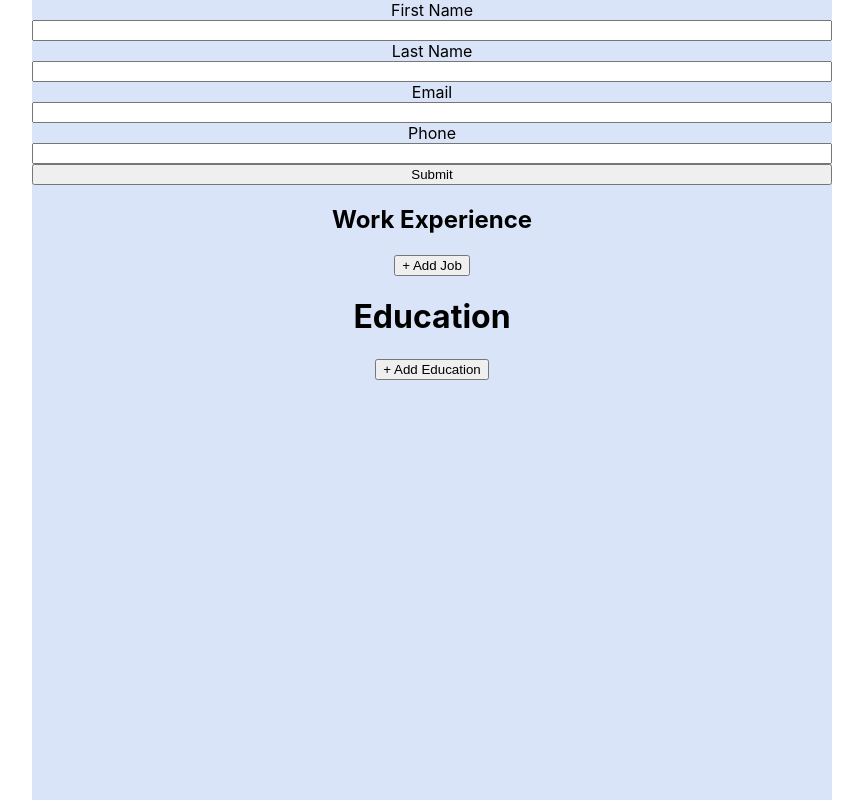
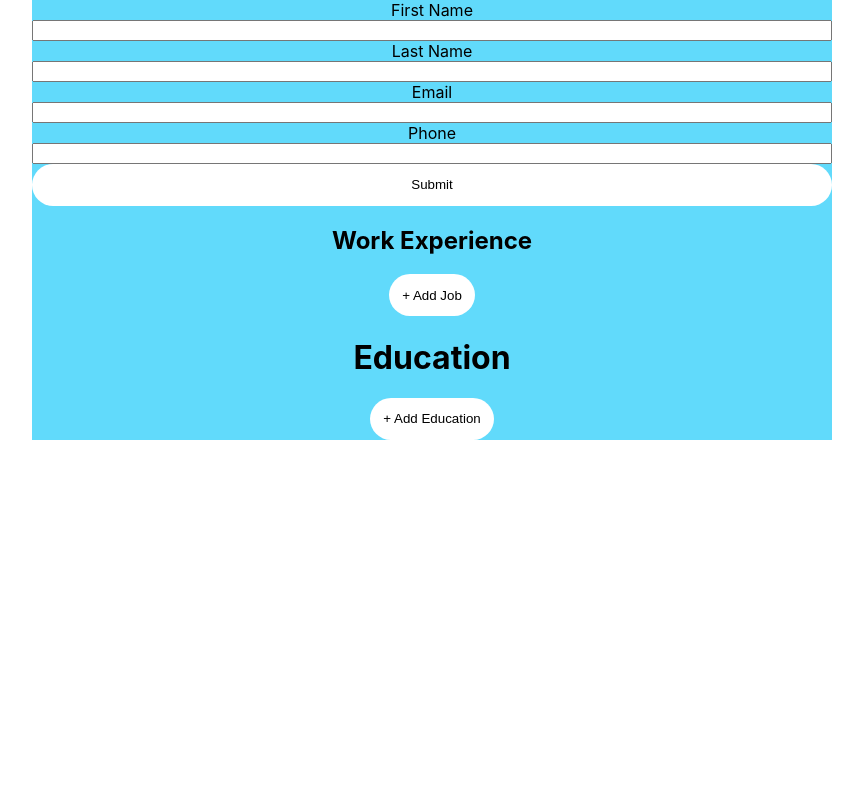
Before and after one commit to vbit27/cv-builder, a React (Create React App) app: page / in a window 1280 px wide. Shown: the whole page, without its empty margins (208-1071 px from the left). Built offline with nearby package versions, Linux system fonts and the light colour scheme.

Commit message:
Add sass styling

```diff
--- a/package.json
+++ b/package.json
@@ -11,6 +11,7 @@
     "@types/react": "^17.0.3",
     "@types/react-dom": "^17.0.3",
     "@types/uuid": "^8.3.0",
+    "node-sass": "^5.0.0",
     "react": "^17.0.2",
     "react-dom": "^17.0.2",
     "react-scripts": "4.0.3",
--- a/src/App.css
+++ /dev/null
@@ -1,42 +0,0 @@
-.App {
-  text-align: center;
-  height: 100vh;
-  width: 800px;
-  margin: 0 auto;
-  background-color: #dae4f8;
-}
-
-.App-logo {
-  height: 40vmin;
-  pointer-events: none;
-}
-
-@media (prefers-reduced-motion: no-preference) {
-  .App-logo {
-    animation: App-logo-spin infinite 20s linear;
-  }
-}
-
-.App-header {
-  background-color: #282c34;
-  min-height: 100vh;
-  display: flex;
-  flex-direction: column;
-  align-items: center;
-  justify-content: center;
-  font-size: calc(10px + 2vmin);
-  color: white;
-}
-
-.App-link {
-  color: #61dafb;
-}
-
-@keyframes App-logo-spin {
-  from {
-    transform: rotate(0deg);
-  }
-  to {
-    transform: rotate(360deg);
-  }
-}
--- /dev/null
+++ b/src/App.scss
@@ -0,0 +1,25 @@
+$primaryColor: #61dafb;
+
+.App {
+  text-align: center;
+  height: fit-content;
+  width: 800px;
+  margin: 0 auto;
+  background-color: $primaryColor;
+}
+
+form {
+}
+
+button {
+  background-color: white;
+  border: none;
+  padding: 1em;
+  border-radius: 24px;
+  cursor: pointer;
+}
+
+button:hover {
+  background-color: #61dafb;
+  color: white;
+}
--- a/src/App.tsx
+++ b/src/App.tsx
@@ -1,5 +1,5 @@
 import React from 'react';
-import './App.css';
+import './App.scss';
 import ResumeContainer from './components/ResumeContainer';
 
 function App() {
--- a/src/components/PersonalData.tsx
+++ b/src/components/PersonalData.tsx
@@ -1,5 +1,5 @@
-import React, { FC, FormEvent, useState } from 'react';
-import './PersonalData.css';
+import React, { FC, useState } from 'react';
+import './PersonalData.scss';
 
 const PersonalData: FC = () => {
   const [info, setInfo] = useState<Info>({
```
Also changed, not shown: src/components/types.d.ts (added, +17 -0 lines), src/components/PersonalData.scss (renamed from src/components/PersonalData.css), 1 other file (tests, documents, lock files or other folders).
